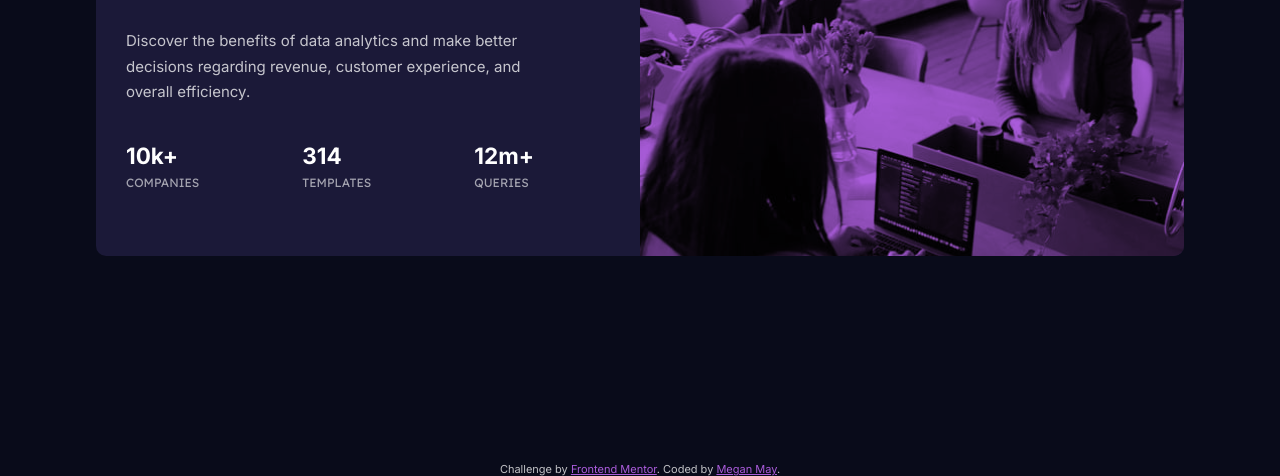
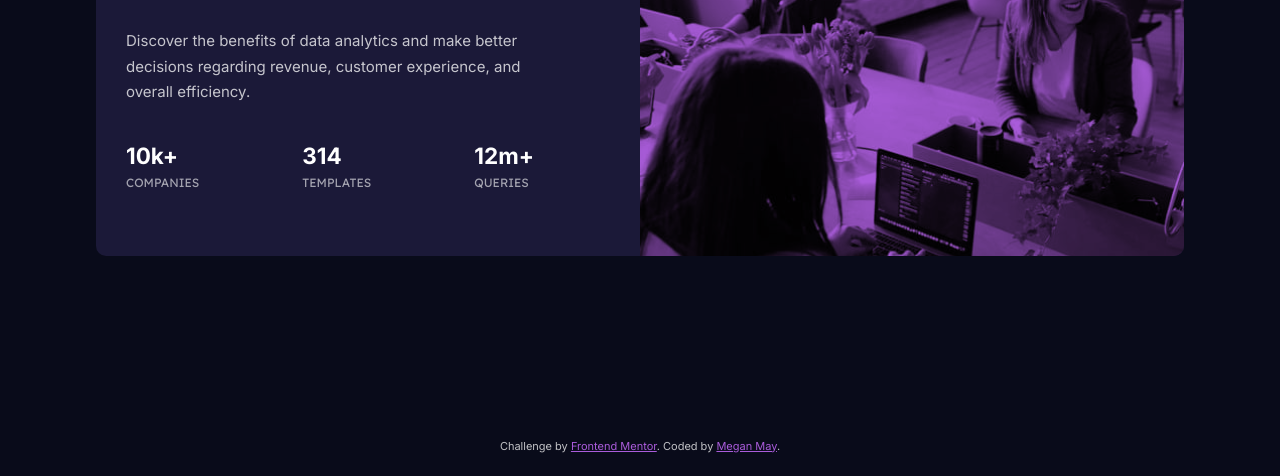
Before and after one commit to mooogz/stats-preview-card-component, a plain HTML site: page index.html in a window 1280 px wide. Shown: the part 324-800 px from the top of the page. Drawn offline with Linux system fonts and the light colour scheme.

Commit message:
Fixed footer

```diff
--- a/style.css
+++ b/style.css
@@ -84,6 +84,9 @@ p {
 footer {
     position: absolute;
     bottom: 0;
+    width: 100%;
+    text-align: center;
+    height: 2.5rem;
 }
 
 .attribution {
@@ -121,10 +124,7 @@ footer {
         width: 75%;
     }
 
-
-
-
-    .image {
+   .image {
         width: 50%;
         min-height: 380px;
         flex-shrink: 0;
```
